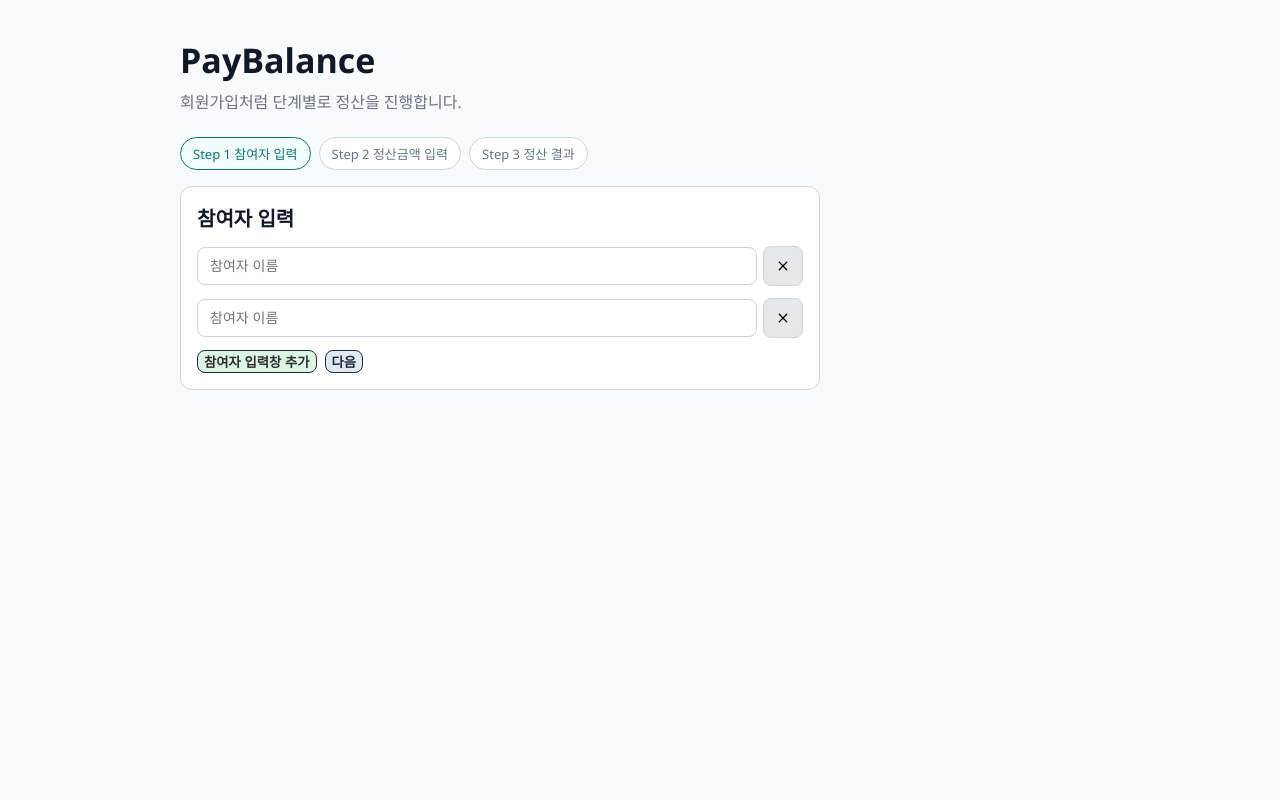
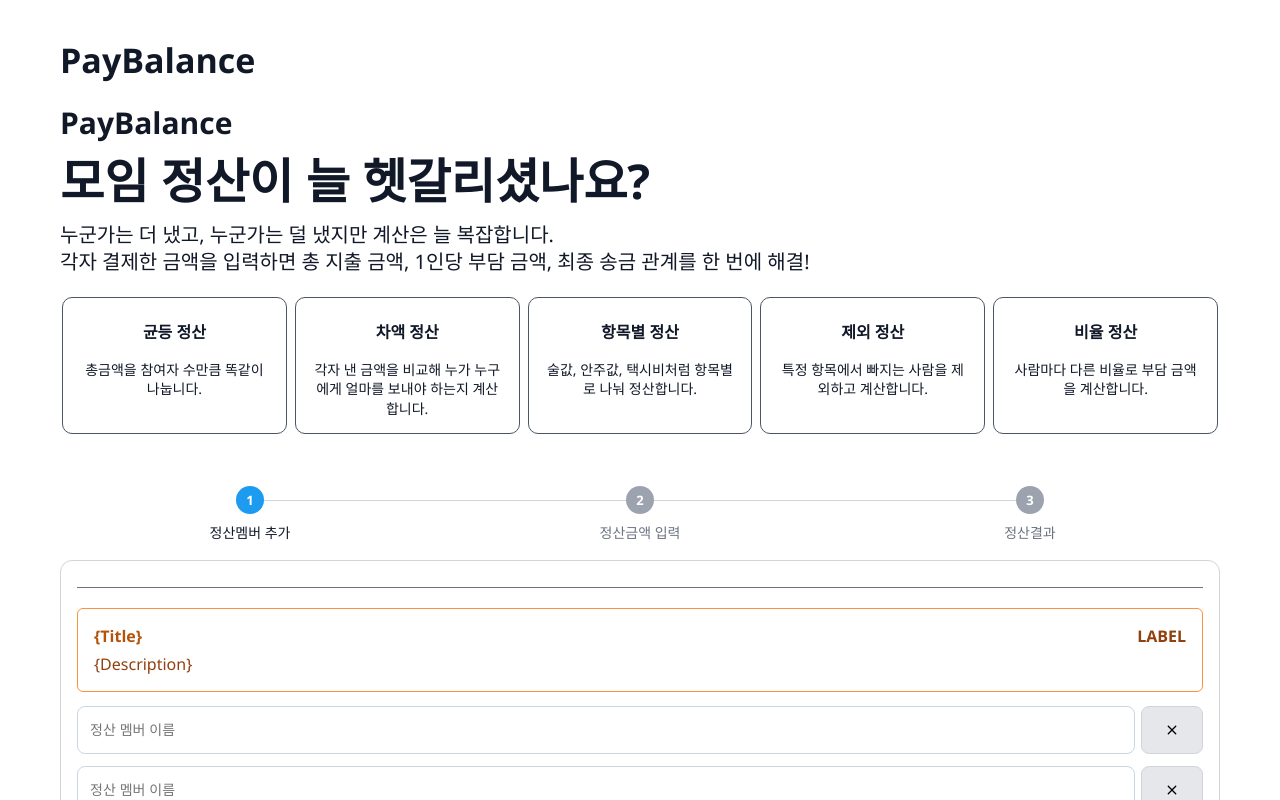
Before and after one commit to glasspark/pay-balance, a React (Vite) app: page / in a window 1280 px wide. Shown: the top 800 px of the page. Built offline with nearby package versions, Linux system fonts and the light colour scheme.

Commit message:
UI 1차 수정

```diff
--- a/src/App.css
+++ b/src/App.css
@@ -1,9 +1,10 @@
 .page {
-    max-width: 960px;
+    max-width: 1200px;
     margin: 0 auto;
     padding: 40px 20px 48px;
 }
 
+/* 페이지 헤더 */
 .page-header {
     margin-bottom: 24px;
 }
@@ -14,10 +15,7 @@
     line-height: 1.2;
 }
 
-.page-header p {
-    margin-top: 8px;
-    color: #6b7280;
-}
+/*  step 영역   */
 
 .step-indicator {
     display: flex;
@@ -42,7 +40,7 @@
 }
 
 .step-content {
-    max-width: 640px;
+    max-width: 1200px;
 }
 
 .step-card {
@@ -55,6 +53,167 @@
 .step-card h2 {
     margin: 0 0 14px;
     font-size: 20px;
+}
+
+/* hero 영역 */
+.hero-section {
+    margin-bottom: 16px;
+}
+
+.step-kicker {
+    margin: 0;
+    font-size: 30px;
+    line-height: 1.2;
+}
+
+.step-title {
+    margin: 2px 0 8px;
+    font-size: 48px;
+    font-weight: 700;
+}
+
+.step-description {
+    margin: 0;
+    font-size: 20px;
+    line-height: 1.35;
+    color: #111827;
+}
+
+/*  각 항목별 정산 방법 */
+.settlement-type-grid {
+    border-radius: 8px;
+    padding: 2px;
+    display: grid;
+    grid-template-columns: repeat(5, minmax(0, 1fr));
+    gap: 8px;
+    margin: 20px 0 16px;
+    align-items: stretch;
+}
+
+.settlement-type-card {
+    border: 1px solid #4b5563;
+    border-radius: 10px;
+    min-height: 132px;
+    display: flex;
+    flex-direction: column;
+    justify-content: flex-start;
+    align-items: stretch;
+    text-align: center;
+    padding: 14px 10px;
+    background-color: rgba(255, 255, 255, 0.61);
+}
+
+.settlement-type-title {
+    font-size: 16px;
+    line-height: 1.3;
+    min-height: 42px;
+    display: flex;
+    align-items: center;
+    justify-content: center;
+    margin: 0;
+}
+
+.settlement-type-description {
+    margin: 6px 0 0;
+    padding: 0 6px;
+    font-size: 14px;
+    line-height: 1.4;
+    min-height: 58px;
+    display: flex;
+    align-items: flex-start;
+    justify-content: center;
+    overflow-wrap: anywhere;
+}
+
+
+
+
+.step1-divider {
+    border-top: 1px solid #6b7280;
+    margin: 10px 0 20px;
+}
+
+.step1-progress {
+    margin: 50px 0 18px;
+    padding: 0;
+    list-style: none;
+    display: grid;
+    grid-template-columns: repeat(3, minmax(0, 1fr));
+    gap: 10px;
+}
+
+.step1-progress-item {
+    display: flex;
+    flex-direction: column;
+    align-items: center;
+    gap: 8px;
+    color: #6b7280;
+    font-size: 14px;
+    position: relative;
+}
+
+.step1-progress-item::before {
+    content: '';
+    position: absolute;
+    top: 14px;
+    left: -50%;
+    width: 100%;
+    height: 1px;
+    background-color: #d1d5db;
+    z-index: 0;
+}
+
+.step1-progress-item:first-child::before {
+    display: none;
+}
+
+.step1-progress-badge {
+    width: 28px;
+    height: 28px;
+    border-radius: 50%;
+    background-color: #9ca3af;
+    color: #ffffff;
+    display: inline-flex;
+    align-items: center;
+    justify-content: center;
+    font-size: 13px;
+    font-weight: 700;
+    position: relative;
+    z-index: 1;
+}
+
+.step1-progress-item.is-current .step1-progress-badge {
+    background-color: #1d9bf0;
+}
+
+.step1-progress-item.is-current {
+    color: #111827;
+}
+
+.step1-notice {
+    border: 1px solid #fb923c;
+    border-radius: 6px;
+    padding: 16px;
+    display: flex;
+    align-items: flex-start;
+    justify-content: space-between;
+    margin-bottom: 14px;
+}
+
+.step1-notice-left strong {
+    display: block;
+    margin-bottom: 6px;
+    color: #b45309;
+}
+
+.step1-notice-left p {
+    margin: 0;
+    color: #92400e;
+}
+
+.step1-notice-label {
+    font-weight: 700;
+    color: #92400e;
 }
 
 .input-form {
@@ -81,6 +240,12 @@
     font-size: 14px;
 }
 
+.input-row.participant-input-row input,
+.input-row.participant-input-row .participant-remove-button {
+    height: 48px;
+}
+
+
 .participant-input-row {
     display: flex;
     flex-direction: row;
@@ -93,10 +258,9 @@
 }
 
 .step-card button.participant-remove-button {
-    width: 40px;
-    height: 40px;
-    padding: 0;
-    border: 1px solid #cbd5e1;
+    width: 62px;
+    padding: 0 8px;
+    border: 1px solid #f3f3f3;
     background-color: #ffffff;
     display: inline-flex;
     align-items: center;
@@ -119,7 +283,6 @@
     border: #1e293b solid 1px;
     border-radius: 8px;
     color: #2d2d2d;
-    background-color: #daf5e2;
     font-weight: 600;
     cursor: pointer;
 }
@@ -130,9 +293,40 @@
 }
 
 .action-row {
+    margin-top: 5px;
+}
+
+.action-row-flex{
     display: flex;
-    gap: 8px;
-    margin-top: 2px;
+    justify-content: space-between;
+    align-items: center;
+    margin-top: 20px;
+}
+
+.action-row .secondary {
+    min-width: 80px;   /* 가로 확장 */
+    height: 48px;       /* 세로 확장 */
+    padding: 0 20px;    /* 내부 여백 */
+    font-size: 16px;    /* 글자도 같이 키우고 싶을 때 */
+}
+
+.reset-action-button {
+    background-color: #ffffff !important;
+    display: inline-flex;
+    align-items: center;
+    justify-content: center;
+    gap: 6px;
+}
+
+.reset-action-button img {
+    width: 16px;
+    height: 16px;
+    display: block;
+}
+
+.step1-add-member-button {
+    width: 100%;
+    height: 40px;
 }
 
 .participant-expense-list,
@@ -268,4 +462,20 @@
     .page {
         padding: 24px 16px 32px;
     }
+
+    .step-kicker {
+        font-size: 22px;
+    }
+
+    .step-title {
+        font-size: 34px;
+    }
+
+    .step-description {
+        font-size: 20px;
+    }
+
+    .step-feature-grid {
+        grid-template-columns: repeat(2, minmax(0, 1fr));
+    }
 }
--- a/src/App.tsx
+++ b/src/App.tsx
@@ -3,8 +3,32 @@
 import closeIcon from './assets/close.svg'
 import addIcon from './assets/add.svg'
 import removeIcon from './assets/remove.svg'
+import refreshIcon from './assets/refresh.svg'
 
 const presetAmounts = [10, 50, 100, 500, 1000, 5000, 10000, 50000]
+
+const settlementTypeCards = [
+    {
+        title: '균등 정산',
+        description: '총금액을 참여자 수만큼 똑같이 나눕니다.',
+    },
+    {
+        title: '차액 정산',
+        description: '각자 낸 금액을 비교해 누가 누구에게 얼마를 보내야 하는지 계산합니다.',
+    },
+    {
+        title: '항목별 정산',
+        description: '술값, 안주값, 택시비처럼 항목별로 나눠 정산합니다.',
+    },
+    {
+        title: '제외 정산',
+        description: '특정 항목에서 빠지는 사람을 제외하고 계산합니다.',
+    },
+    {
+        title: '비율 정산',
+        description: '사람마다 다른 비율로 부담 금액을 계산합니다.',
+    },
+]
 
 type ParticipantInput = {
     id: string
@@ -49,10 +73,8 @@
     // Step2에서 상세 입력 패널이 열려 있는 참여자 id 목록(다중 토글용)
     const [openParticipantIds, setOpenParticipantIds] = useState<string[]>([])
 
-
     // 정산금 내역 리스트
     const [expenseList, setExpenseList] = useState<ExpenseItem[]>([])
-
 
     // 등록 버튼을 누르면 해당 id의 요소에 list가 추가된다.
     const handleRegisterExpense = (participant: Participant) => {
@@ -257,33 +279,64 @@
         <main className="page">
             <header className="page-header">
                 <h1>PayBalance</h1>
-                <p>회원가입처럼 단계별로 정산을 진행합니다.</p>
             </header>
 
-            <section className="step-indicator" aria-label="진행 단계">
-        <span className={currentStep === 1 ? 'step-indicator-item is-active' : 'step-indicator-item'}>
-          Step 1 참여자 입력
-        </span>
-                <span className={currentStep === 2 ? 'step-indicator-item is-active' : 'step-indicator-item'}>
-          Step 2 정산금액 입력
-        </span>
-                <span className={currentStep === 3 ? 'step-indicator-item is-active' : 'step-indicator-item'}>
-          Step 3 정산 결과
-        </span>
+            <section className="hero-section">
+                <h1 className="step-kicker">PayBalance</h1>
+                <h2 className="step-title">모임 정산이 늘 헷갈리셨나요?</h2>
+                <p className="step-description">
+                    누군가는 더 냈고, 누군가는 덜 냈지만 계산은 늘 복잡합니다.
+                    <br/>
+                    각자 결제한 금액을 입력하면 총 지출 금액, 1인당 부담 금액, 최종 송금 관계를 한 번에 해결!
+                </p>
             </section>
 
+            <section className="settlement-type-section">
+                <div className="settlement-type-grid">
+                    {settlementTypeCards.map((card, index) => (
+                        <article className="settlement-type-card" key={`feature-${index}`}>
+                            <strong className="settlement-type-title">{card.title}</strong>
+                            <p className="settlement-type-description">{card.description}</p>
+                        </article>
+                    ))}
+                </div>
+            </section>
+
+
             <section className="step-content">
+                <ol className="step1-progress" aria-label="진행 단계">
+                    <li className={currentStep === 1 ? 'step1-progress-item is-current' : 'step1-progress-item'}>
+                        <span className="step1-progress-badge">1</span>
+                        <span>정산멤버 추가</span>
+                    </li>
+                    <li className={currentStep === 2 ? 'step1-progress-item is-current' : 'step1-progress-item'}>
+                        <span className="step1-progress-badge">2</span>
+                        <span>정산금액 입력</span>
+                    </li>
+                    <li className={currentStep === 3 ? 'step1-progress-item is-current' : 'step1-progress-item'}>
+                        <span className="step1-progress-badge">3</span>
+                        <span>정산결과</span>
+                    </li>
+                </ol>
+
                 {currentStep === 1 ? (
                     <article className="step-card">
-                        <h2>참여자 입력</h2>
+                        <div className="step1-divider"/>
+
+                        <section className="step1-notice" aria-label="정산 안내">
+                            <div className="step1-notice-left">
+                                <strong>{'{Title}'}</strong>
+                                <p>{'{Description}'}</p>
+                            </div>
+                            <span className="step1-notice-label">LABEL</span>
+                        </section>
 
                         {participantInputs.map((item, index) => (
                             <div className="input-row participant-input-row" key={item.id}>
-                                {/*<label htmlFor={`participant-${item.id}`}>참여자 {index + 1}</label>*/}
                                 <input
                                     id={`participant-${item.id}`}
                                     type="text"
-                                    placeholder="참여자 이름"
+                                    placeholder="정산 멤버 이름"
                                     value={item.name}
                                     onChange={(event) => handleNameChange(item.id, event.target.value)}
                                 />
@@ -293,10 +346,10 @@
                                     onClick={() => handleRemoveParticipant(item.id)}
                                     aria-label={`참여자 ${index + 1} 삭제`}
                                     className="participant-remove-button"
-                                    disabled={participantInputs.length <= 2}
-                                >
+                                    disabled={participantInputs.length <= 2}>
                                     <img src={closeIcon} alt=""/>
                                 </button>
+
                             </div>
                         ))}
 
@@ -307,12 +360,17 @@
                         ) : null}
 
                         <div className="action-row">
-                            <button type="button" onClick={addParticipant}>
-                                참여자 입력창 추가
+                            <button type="button" className="step1-add-member-button" onClick={addParticipant}>
+                                + 정산 멤버 추가
                             </button>
-                            <button type="button" className="secondary" onClick={goToStep2}>
-                                다음
-                            </button>
+                            <div className="action-row-flex">
+                                <button type="button" className="secondary reset-action-button">
+                                    <img src={refreshIcon} alt=""/> 초기화
+                                </button>
+                                <button type="button" className="secondary" onClick={goToStep2}>
+                                    다음
+                                </button>
+                            </div>
                         </div>
                     </article>
                 ) : null}
@@ -402,7 +460,7 @@
                             <button type="button" className="secondary" onClick={() => setCurrentStep(1)}>
                                 이전
                             </button>
-                            <button type="button" onClick={() => setCurrentStep(3)}>
+                            <button type="button" className="secondary" onClick={() => setCurrentStep(3)}>
                                 다음
                             </button>
                         </div>
--- a/src/index.css
+++ b/src/index.css
@@ -1,7 +1,7 @@
 :root {
   font-family: 'Segoe UI', Arial, sans-serif;
   color: #111827;
-  background-color: #f8fafc;
+  background-color: #ffffff;
 }
 
 * {
```
Also changed, not shown: src/assets/refresh.svg (added).
